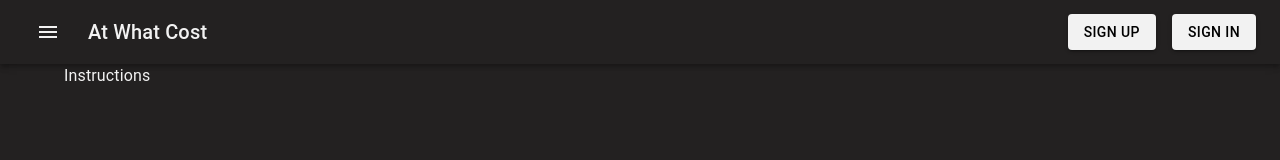
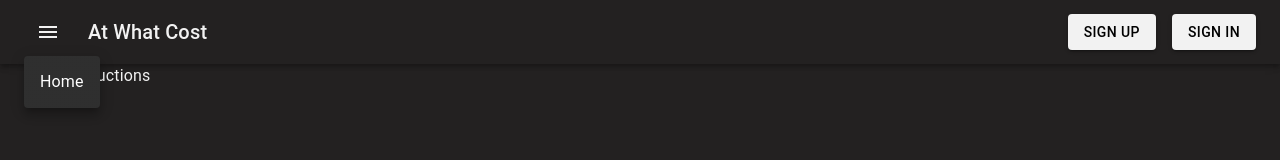
Before and after one commit to Vyonyx/at-what-cost-FE, a React (Vite) app: page / in a window 1280 px wide. Both pictures are taken after a click on the button "menu". Shown: the top 160 px of the page. Built offline with nearby package versions, Linux system fonts and the light colour scheme; no server answers.

Commit message:
update navbar component to display user details if logged in

```diff
--- a/src/components/Nav.tsx
+++ b/src/components/Nav.tsx
@@ -1,23 +1,78 @@
-import { AppBar, IconButton, Toolbar, Typography } from "@mui/material"
-import MenuIcon from '@mui/icons-material/Menu'
-import { useAuth0 } from '@auth0/auth0-react'
-import LogoutButton from "./LogoutButton"
-import SignUpButton from "./SignUpButton"
-import SignInButton from "./SignInButton"
+import {
+  AppBar,
+  IconButton,
+  Menu,
+  MenuItem,
+  Toolbar,
+  Typography,
+} from "@mui/material";
+import MenuIcon from "@mui/icons-material/Menu";
+import LogoutButton from "./LogoutButton";
+import SignUpButton from "./SignUpButton";
+import SignInButton from "./SignInButton";
+import { useSelector } from "react-redux";
+import { RootState } from "../redux/store";
+import { useState } from "react";
+import { useNavigate } from "react-router-dom";
 
 function Nav() {
-  const { isAuthenticated, user } = useAuth0()
+  const user = useSelector((state: RootState) => state.user);
+  const navigate = useNavigate();
+
+  const [anchorEl, setAnchorEl] = useState<null | HTMLElement>(null);
+  const open = Boolean(anchorEl);
+  const handleClick = (event: React.MouseEvent<HTMLElement>) => {
+    setAnchorEl(event.currentTarget);
+  };
+  const handleClose = (path: string = "") => {
+    setAnchorEl(null);
+    if (path) navigate(path);
+  };
 
   return (
     <AppBar position="static">
       <Toolbar sx={toolbarStyle}>
-        <IconButton size="large" color='inherit' aria-label="menu" sx={{ mr: 2 }}>
-          <MenuIcon />
-        </IconButton>
-        <Typography variant="h6" component='div' sx={{ flexGrow: 1 }}>At What Cost</Typography>
-        {isAuthenticated ? (
+        <>
+          <IconButton
+            size="large"
+            color="inherit"
+            aria-label="menu"
+            sx={{ mr: 2 }}
+            onClick={handleClick}
+          >
+            <MenuIcon />
+          </IconButton>
+          <Menu
+            id="demo-positioned-menu"
+            aria-labelledby="demo-positioned-button"
+            anchorEl={anchorEl}
+            open={open}
+            onClose={() => handleClose()}
+            anchorOrigin={{
+              vertical: "bottom",
+              horizontal: "left",
+            }}
+            transformOrigin={{
+              vertical: "top",
+              horizontal: "left",
+            }}
+          >
+            <MenuItem onClick={() => handleClose("/")}>Home</MenuItem>
+            {user.token && (
+              <>
+                <MenuItem onClick={() => handleClose("tool")}>
+                  Dashboard
+                </MenuItem>
+              </>
+            )}
+          </Menu>
+        </>
+        <Typography variant="h6" component="div" sx={{ flexGrow: 1 }}>
+          At What Cost
+        </Typography>
+        {user?.token ? (
           <>
-            <Typography mr={4}>{user?.name}</Typography>
+            <Typography mr={4}>{user?.name.toLowerCase()}</Typography>
             <LogoutButton />
           </>
         ) : (
@@ -28,12 +83,12 @@ function Nav() {
         )}
       </Toolbar>
     </AppBar>
-  )
+  );
 }
 
-export default Nav
+export default Nav;
 
 const toolbarStyle = {
-  backgroundColor: 'background.default',
-  color: '#F2F2F2',
-}
+  backgroundColor: "background.default",
+  color: "#F2F2F2",
+};
```
